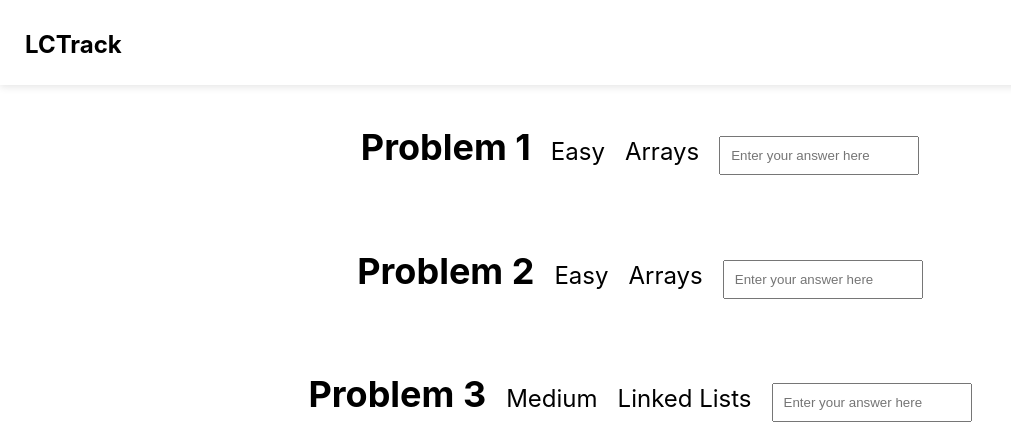
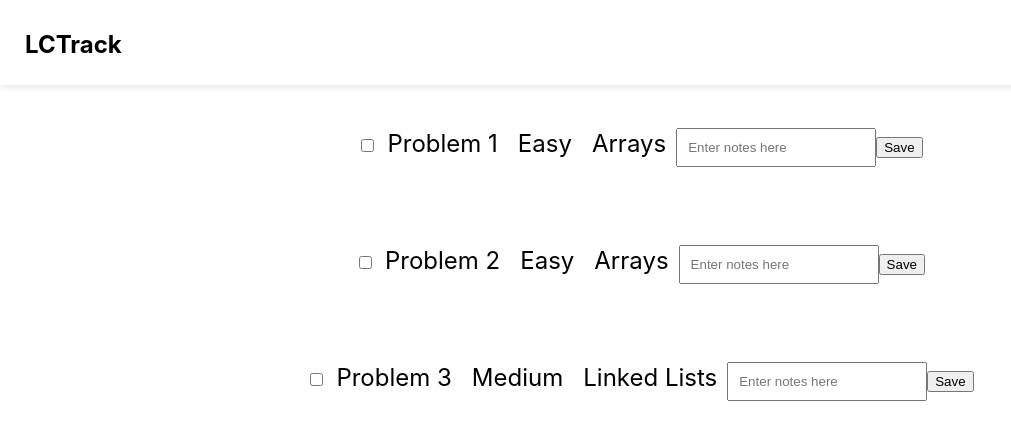
Before and after one commit to josephlu2/LCTrack, a React (Create React App) app: page / in a window 1280 px wide. Shown: the top 448 px of the page, without its empty margins (0-1011 px from the left). Built offline with nearby package versions, Linux system fonts and the light colour scheme.

Commit message:
added state changes and localstorage saves with checkbox and input field

```diff
--- a/src/components/Problem.js
+++ b/src/components/Problem.js
@@ -1,16 +1,57 @@
 import React from "react"
+import { useState, useEffect } from "react"
 
 const Problem = (props) => {
+    const [note, setNote] = useState();
+    const [checked, setChecked] = React.useState(false);
+
+    const handleChange = () => {
+        setChecked(!checked);
+        localStorage.setItem(props.id + "c", !checked);
+        console.log(checked);
+      };
+
+    useEffect(() => {
+        setNote(localStorage.getItem(props.id));
+        if (localStorage.getItem(props.id + "c") === "true") {
+            setChecked(true);
+        } else {
+            setChecked(false);
+        }
+        console.log(checked);
+    }, []);
+
+    useEffect(() => {
+        console.log(props.id, checked, '-has changed');
+    }, [checked]);
+
+    useEffect(() => {
+        console.log(props.id, note, '-has changed');
+    }, [note]);
+
+
     return (
         <div className="problem">
+            <form className = "prop">
+                <input
+                    type="checkbox"
+                    checked={checked}
+                    onChange={handleChange}
+                />
+                <p className = "prop">{props.problem}</p>
+                <p className = "prop">{props.difficulty}</p>
+                <p className = "prop">{props.category}</p>
 
-            <h1 className = "prop">{props.problem}</h1>
-            <p className = "prop">{props.difficulty}</p>
-            <p className = "prop">{props.category}</p>
-            <form className = "prop">
-                <input className = "formfield" type="text" placeholder="Enter your answer here" />
+                <input className = "formfield" type="text" value = {note} placeholder="Enter notes here" onChange = {event => setNote(event.target.value)} />
+
+                <button onClick={e => {
+                    e.preventDefault();
+                    localStorage.setItem(props.id, note);
+                    console.log('saved')
+                    }}>
+                    Save
+                </button>
             </form>
-
         </div>
 
      );
```
